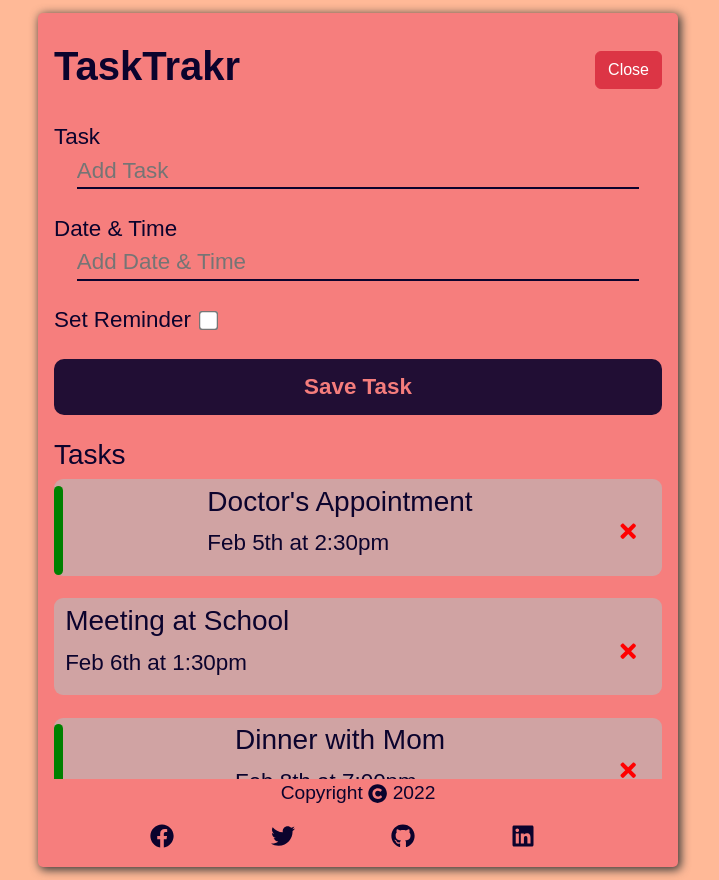
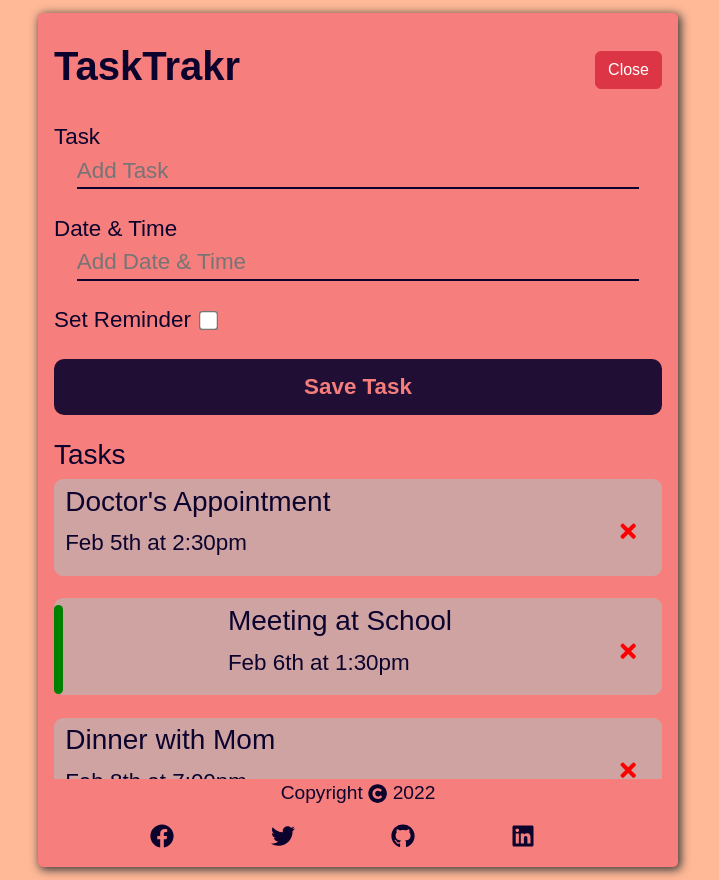
Before and after one commit to Kingkobi01/TaskTrakr, a React (Create React App) app: page / in a window 1280 px wide. Shown: the whole page, without its empty margins (282-1001 px from the left). Built offline with nearby package versions, Linux system fonts and the light colour scheme.

Commit message:
completed to reminder

```diff
--- a/src/components/Task.js
+++ b/src/components/Task.js
@@ -3,7 +3,7 @@ import React from "react";
 import { FaTimes } from "react-icons/fa";
 
 
-export default function Task({ id, completed, job, date, time, toggle, onDelete }) {
+export default function Task({ id, reminder, job, date, time, toggle, onDelete }) {
     const taskStyle = {
         display: "flex",
         marginBottom: "1em",
@@ -12,7 +12,7 @@ export default function Task({ id, completed, job, date, time, toggle, onDelete
         background: "#d0a3a3",
         paddingTop: ".25em",
         alignItems: "center",
-        paddingLeft: completed ? "0" : ".5em",
+        paddingLeft: reminder ? "0" : ".5em",
         justifyContent: "space-between"
 
     }
@@ -20,15 +20,15 @@ export default function Task({ id, completed, job, date, time, toggle, onDelete
 
 
     return <div style={taskStyle} className="task"
-        // onClick={() => toggle(id)}
+    // onClick={() => toggle(id)}
     >
-        {completed && <div style={{
+        {reminder && <div style={{
             height: "4em",
             width: "1.5%",
             background: "green",
             borderRadius: "8px",
 
-        }} className="completed"></div>}
+        }} className=" reminder"></div>}
         <div className="details">
             <h3>{job}</h3>
             <p>{`${date} at ${time}`}</p>
--- a/src/tasks.js
+++ b/src/tasks.js
@@ -7,21 +7,21 @@ const tasks = [
         job: "Doctor's Appointment",
         date: "Feb 5th",
         time: "2:30pm",
-        completed: true
+        reminder: false
     },
     {
         id: 1,
         job: "Meeting at School",
         date: "Feb 6th",
         time: "1:30pm",
-        completed: false
+        reminder: true
     },
     {
         id: 2,
         job: "Dinner with Mom",
         date: "Feb 8th",
         time: "7:00pm",
-        completed: true
+        reminder: false
     },
 ]
 export default function Tasks() {
@@ -30,7 +30,7 @@ export default function Tasks() {
 
     function toggle(id) {
         setTaskData(taskData.map(task => task.id === id ? {
-            ...task, completed: !task.completed
+            ...task, reminder: !task.reminder
         } : task))
 
     }
```
